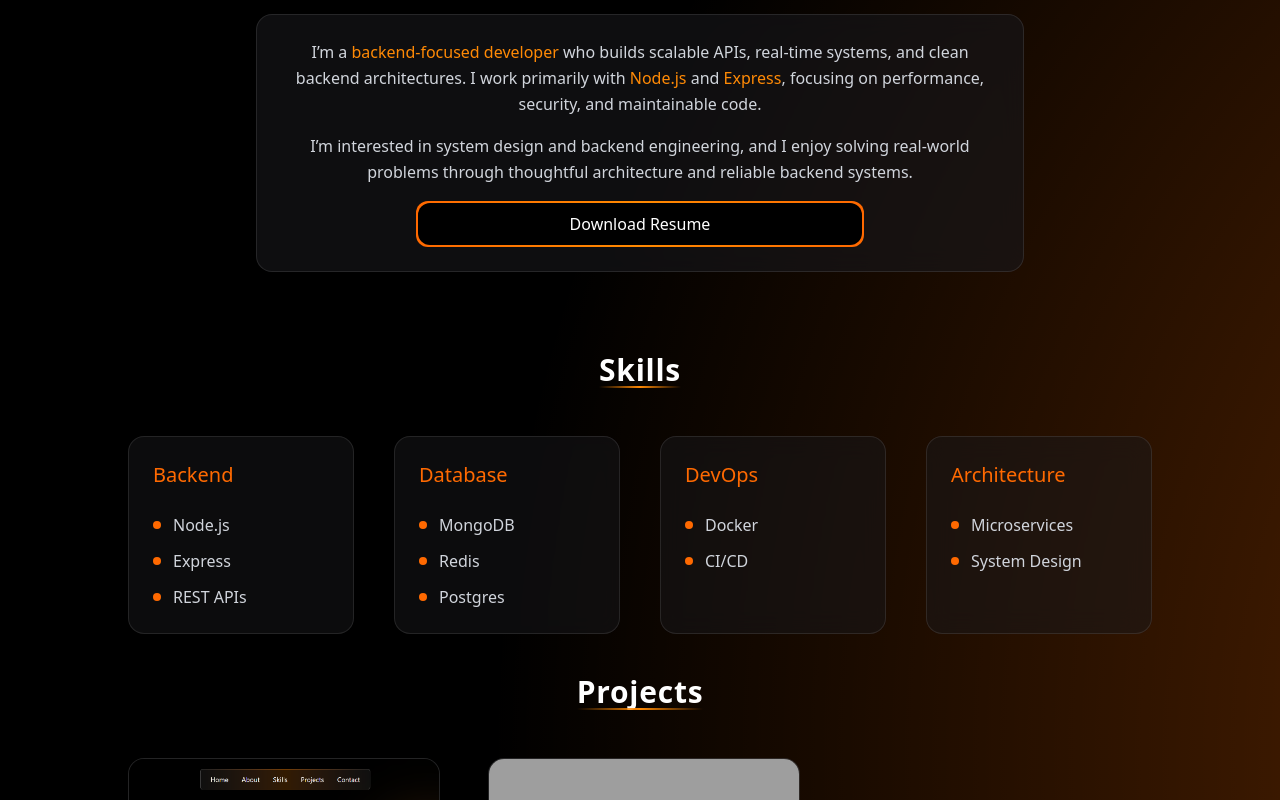
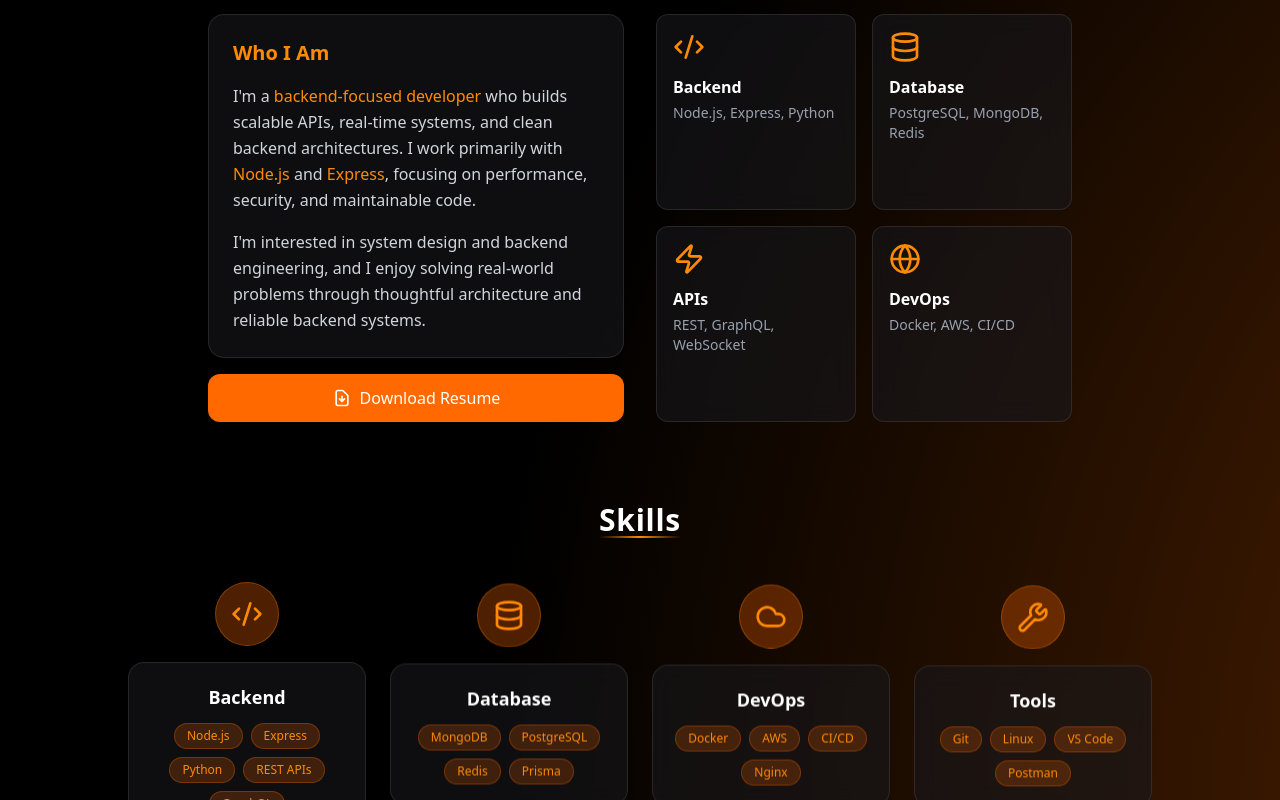
Before and after one commit to anasdotio/portfolio, a React (Vite) app: page / in a window 1280 px wide. Shown: the part 540-1340 px from the top of the page. Built offline with nearby package versions, Linux system fonts and the light colour scheme; grey boxes are pictures that could not be loaded.

Commit message:
update the skill section

```diff
--- a/src/components/About.jsx
+++ b/src/components/About.jsx
@@ -1,25 +1,38 @@
+import { useEffect, useRef } from "react";
 import SectionTitle from "./Card/SectionTitle";
+import { motion } from "motion/react";
+import { Code2, Database, Zap, Globe } from "lucide-react";
+
+const skills = [
+  { icon: Code2, label: "Backend", desc: "Node.js, Express, Python" },
+  { icon: Database, label: "Database", desc: "PostgreSQL, MongoDB, Redis" },
+  { icon: Zap, label: "APIs", desc: "REST, GraphQL, WebSocket" },
+  { icon: Globe, label: "DevOps", desc: "Docker, AWS, CI/CD" },
+];
 
 const About = () => {
   return (
     <section
-      className="mt-15 transition-colors duration-300
-                  text-gray-800
-                  dark:text-white"
+      className="mt-15 transition-colors duration-300 text-gray-800 dark:text-white"
       id="about"
     >
       <SectionTitle title="About Me" />
 
-      <div
-        className="max-w-3xl mx-auto mt-3 text-justify
-                   bg-gray-100 border border-gray-200
-                   dark:bg-zinc-900/60 dark:border-white/10
-                   backdrop-blur-md rounded-2xl p-6
-                   leading-relaxed text-gray-700
-                   dark:text-gray-300 md:text-center"
+      {/* MAIN CONTENT */}
+      <div className="max-w-4xl mx-auto mt-6 grid md:grid-cols-2 gap-8 px-4">
+        {/* LEFT - TEXT */}
+        <motion.div
+          initial={{ opacity: 0, x: -50 }}
+          whileInView={{ opacity: 1, x: 0 }}
+          viewport={{ once: true, margin: "-100px" }}
+          transition={{ duration: 0.6 }}
         >
-        <p>
-          I’m a{" "}
+          <div className="bg-gray-100 dark:bg-zinc-900/60 border border-gray-200 dark:border-white/10 rounded-2xl p-6 backdrop-blur-md">
+            <h3 className="text-xl font-semibold text-orange-500 dark:text-orange-400 mb-4">
+              Who I Am
+            </h3>
+            <p className="text-gray-700 dark:text-gray-300 leading-relaxed mb-4">
+              I&apos;m a{" "}
               <span className="text-orange-500 dark:text-orange-400 font-medium">
                 backend-focused developer
               </span>{" "}
@@ -34,30 +47,60 @@ const About = () => {
               </span>
               , focusing on performance, security, and maintainable code.
             </p>
+            <p className="text-gray-700 dark:text-gray-300 leading-relaxed">
+              I&apos;m interested in system design and backend engineering, and I
+              enjoy solving real-world problems through thoughtful architecture
+              and reliable backend systems.
+            </p>
+          </div>
 
-        <p className="mt-4">
-          I’m interested in system design and backend engineering, and I enjoy
-          solving real-world problems through thoughtful architecture and
-          reliable backend systems.
+          {/* RESUME BUTTON */}
+          <motion.a
+            href="/Anas-Resume.pdf"
+            target="_blank"
+            rel="noopener noreferrer"
+            whileHover={{ scale: 1.03 }}
+            whileTap={{ scale: 0.97 }}
+            className="inline-flex items-center justify-center gap-2 w-full mt-4 px-6 py-3 bg-orange-500 hover:bg-orange-600 text-white font-medium rounded-xl transition-colors"
+          >
+            <svg
+              className="w-5 h-5"
+              fill="none"
+              stroke="currentColor"
+              viewBox="0 0 24 24"
+            >
+              <path
+                strokeLinecap="round"
+                strokeLinejoin="round"
+                strokeWidth={2}
+                d="M12 10v6m0 0l-3-3m3 3l3-3m2 8H7a2 2 0 01-2-2V5a2 2 0 012-2h5.586a1 1 0 01.707.293l5.414 5.414a1 1 0 01.293.707V19a2 2 0 01-2 2z"
+              />
+            </svg>
+            Download Resume
+          </motion.a>
+        </motion.div>
+
+        {/* RIGHT - SKILL CARDS */}
+        <div className="grid grid-cols-2 gap-4">
+          {skills.map((skill, index) => (
+            <motion.div
+              key={index}
+              initial={{ opacity: 0, y: 30 }}
+              whileInView={{ opacity: 1, y: 0 }}
+              viewport={{ once: true, margin: "-50px" }}
+              transition={{ duration: 0.5, delay: index * 0.1 }}
+              whileHover={{ y: -5, transition: { duration: 0.2 } }}
+              className="bg-gray-100 dark:bg-zinc-900/60 border border-gray-200 dark:border-white/10 rounded-xl p-4 backdrop-blur-md hover:border-orange-500/50 dark:hover:border-orange-400/50 transition-colors"
+            >
+              <skill.icon className="w-8 h-8 text-orange-500 dark:text-orange-400 mb-3" />
+              <h4 className="font-semibold text-gray-800 dark:text-white">
+                {skill.label}
+              </h4>
+              <p className="text-sm text-gray-600 dark:text-gray-400 mt-1">
+                {skill.desc}
               </p>
-
-        <div
-          className="relative group rounded-xl p-0.5
-                        bg-linear-to-r from-orange-500 via-orange-400 to-orange-500
-                        text-center max-w-md mx-auto mt-4 cursor-pointer"
-        >
-          <a
-            target="_blank"
-            href="/Anas-Resume.pdf"
-            rel="noopener noreferrer"
-            className="px-4 py-2 block w-full
-                       bg-white text-black
-                       dark:bg-black dark:text-white
-                       rounded-xl transition-all duration-300
-                       group-hover:opacity-90"
-          >
-            Download Resume
-          </a>
+            </motion.div>
+          ))}
         </div>
       </div>
     </section>
--- a/src/components/HeroSection.jsx
+++ b/src/components/HeroSection.jsx
@@ -1,56 +1,93 @@
 import profileImage from "../assets/profile.png";
-// eslint-disable-next-line no-unused-vars
 import { motion } from "motion/react";
+import gsap from "gsap";
+import { useEffect, useRef } from "react";
 
 const HeroSection = () => {
+  const imageRef = useRef(null);
+
+  useEffect(() => {
+    gsap.to(imageRef.current, {
+      y: -10,
+      duration: 2,
+      repeat: -1,
+      yoyo: true,
+      ease: "power1.inOut",
+    });
+  }, []);
+
   return (
     <div
       id="home"
       className="max-w-5xl mx-auto grid md:grid-cols-2 gap-12 mt-12 items-center text-white px-4"
     >
       {/* LEFT CONTENT */}
-      <motion.div
-        initial={{ opacity: 0, y: 50 }}
-        animate={{ opacity: 1, y: 0 }}
-        transition={{ duration: 0.6, ease: "easeOut" }}
-        className="text-center dark:text-white text-black md:text-left"
-      >
-        <h1 className="text-4xl hidden md:text-5xl md:block font-semibold">
+      <div className="text-center dark:text-white text-black md:text-left">
+        <motion.h1
+          initial={{ opacity: 0, y: 30 }}
+          animate={{ opacity: 1, y: 0 }}
+          transition={{ duration: 0.6, delay: 0.1 }}
+          className="text-4xl md:text-5xl font-semibold"
+        >
           Anas Khan
-        </h1>
+        </motion.h1>
 
-        <p className="text-2xl mt-4 ">Backend / Full-Stack Developer</p>
+        <motion.p
+          initial={{ opacity: 0, y: 30 }}
+          animate={{ opacity: 1, y: 0 }}
+          transition={{ duration: 0.6, delay: 0.2 }}
+          className="text-2xl mt-4"
+        >
+          Backend / Full-Stack Developer
+        </motion.p>
 
-        <p className="mt-4 text-gray-600 dark:text-gray-300 leading-relaxed max-w-md mx-auto md:mx-0">
+        <motion.p
+          initial={{ opacity: 0, y: 30 }}
+          animate={{ opacity: 1, y: 0 }}
+          transition={{ duration: 0.6, delay: 0.3 }}
+          className="mt-4 text-gray-600 dark:text-gray-300 leading-relaxed max-w-md mx-auto md:mx-0"
+        >
           Building{" "}
           <span className="text-orange-400 font-medium">
             microservice-based systems
           </span>{" "}
           with Node.js, messaging queues, and clean architecture.
-        </p>
+        </motion.p>
 
-        <div className="mt-6 flex justify-center md:justify-start gap-4">
-          <button className="px-6 py-2 bg-orange-500 hover:bg-orange-600 rounded-md transition">
+        <motion.div
+          initial={{ opacity: 0, y: 20 }}
+          animate={{ opacity: 1, y: 0 }}
+          transition={{ duration: 0.5, delay: 0.4 }}
+          className="mt-6 flex justify-center md:justify-start gap-4"
+        >
+          <motion.button
+            whileHover={{ scale: 1.05 }}
+            whileTap={{ scale: 0.95 }}
+            className="px-6 py-2 bg-orange-500 hover:bg-orange-600 rounded-md transition"
+          >
             View Projects
-          </button>
+          </motion.button>
 
-          <a
+          <motion.a
             href="/Anas-Resume.pdf"
             target="_blank"
             rel="noopener noreferrer"
+            whileHover={{ scale: 1.05 }}
+            whileTap={{ scale: 0.95 }}
             className="px-6 py-2 border border-black/10 dark:border-white/20 rounded-md hover:bg-black/10 dark:hover:bg-white/10 transition"
           >
             Resume
-          </a>
-        </div>
-      </motion.div>
+          </motion.a>
+        </motion.div>
+      </div>
 
       {/* RIGHT IMAGE */}
       <div className="flex justify-center md:justify-end">
         <motion.div
-          initial={{ opacity: 0, y: 50 }}
-          animate={{ opacity: 1, y: 0 }}
-          transition={{ duration: 0.6, ease: "easeOut", delay: 0.2 }}
+          ref={imageRef}
+          initial={{ opacity: 0, x: 60 }}
+          animate={{ opacity: 1, x: 0 }}
+          transition={{ duration: 0.8, delay: 0.2 }}
           className="relative"
         >
           {/* Glow Effect */}
--- a/src/components/Skill.jsx
+++ b/src/components/Skill.jsx
@@ -1,42 +1,103 @@
-import React from "react";
-import SkillCard from "./Card/SkillCard";
+import { motion } from "motion/react";
 import SectionTitle from "./Card/SectionTitle";
+import { useEffect, useRef } from "react";
+import gsap from "gsap";
+import { Code2, Database, Cloud, Wrench } from "lucide-react";
 
-const skills = [
+const skillCategories = [
   {
-    title: "Backend",
-    items: ["Node.js", "Express", "REST APIs"],
+    category: "Backend",
+    icon: Code2,
+    items: ["Node.js", "Express", "Python", "REST APIs", "GraphQL"],
   },
   {
-    title: "Database",
-    items: ["MongoDB", "Redis", "Postgres"],
+    category: "Database",
+    icon: Database,
+    items: ["MongoDB", "PostgreSQL", "Redis", "Prisma"],
   },
   {
-    title: "DevOps",
-    items: ["Docker", "CI/CD"],
+    category: "DevOps",
+    icon: Cloud,
+    items: ["Docker", "AWS", "CI/CD", "Nginx"],
   },
   {
-    title: "Architecture",
-    items: ["Microservices", "System Design"],
+    category: "Tools",
+    icon: Wrench,
+    items: ["Git", "Linux", "VS Code", "Postman"],
   },
 ];
 
+const SkillCard = ({ category, icon: Icon, items, index }) => {
+  return (
+    <motion.div
+      initial={{ opacity: 0, scale: 0.8 }}
+      whileInView={{ opacity: 1, scale: 1 }}
+      viewport={{ once: true }}
+      transition={{ duration: 0.5, delay: index * 0.1 }}
+      whileHover={{ y: -8, transition: { duration: 0.2 } }}
+      className="group"
+    >
+      {/* CIRCLE ICON */}
+      <div className="flex justify-center mb-4">
+        <div className="w-16 h-16 rounded-full bg-orange-500/20 dark:bg-orange-500/30 flex items-center justify-center border border-orange-500/30 dark:border-orange-400/30 group-hover:border-orange-500 group-hover:scale-110 transition-all duration-300">
+          <Icon className="w-8 h-8 text-orange-500 dark:text-orange-400" />
+        </div>
+      </div>
+
+      {/* CARD */}
+      <div className="bg-gray-100 dark:bg-zinc-900/60 border border-gray-200 dark:border-white/10 rounded-2xl p-5 backdrop-blur-md hover:border-orange-500/50 dark:hover:border-orange-400/50 transition-colors text-center">
+        <h3 className="text-lg font-semibold text-gray-800 dark:text-white mb-3">
+          {category}
+        </h3>
+
+        <div className="flex flex-wrap justify-center gap-2">
+          {items.map((skill, i) => (
+            <span
+              key={i}
+              className="px-3 py-1 text-xs rounded-full bg-orange-500/20 text-orange-600 dark:text-orange-400 border border-orange-500/30"
+            >
+              {skill}
+            </span>
+          ))}
+        </div>
+      </div>
+    </motion.div>
+  );
+};
+
 const Skill = () => {
+  const containerRef = useRef(null);
+
+  useEffect(() => {
+    const ctx = gsap.context(() => {
+      gsap.to(".skill-circle", {
+        y: -8,
+        duration: 2,
+        repeat: -1,
+        yoyo: true,
+        ease: "power1.inOut",
+        stagger: 0.2,
+      });
+    }, containerRef);
+
+    return () => ctx.revert();
+  }, []);
+
   return (
-    <section className="mt-20 px-6 text-white" id="skill">
-      {/* Heading */}
+    <section
+      ref={containerRef}
+      className="mt-20 px-4 text-white"
+      id="skill"
+    >
       <SectionTitle title="Skills" />
 
-      <div className="grid sm:grid-cols-2 md:grid-cols-3 lg:grid-cols-4 gap-10 max-w-5xl mx-auto">
-        {skills?.map((category, index) => {
-          return (
-            <SkillCard
-              key={index}
-              title={category.title}
-              items={category.items}
-            />
-          );
-        })}
+      {/* SKILL CARDS GRID */}
+      <div className="max-w-5xl mx-auto grid sm:grid-cols-2 lg:grid-cols-4 gap-6">
+        {skillCategories.map((category, index) => (
+          <div key={index} className="skill-circle">
+            <SkillCard {...category} index={index} />
+          </div>
+        ))}
       </div>
     </section>
   );
```
Lines whose indentation alone changed are shown as unchanged.
